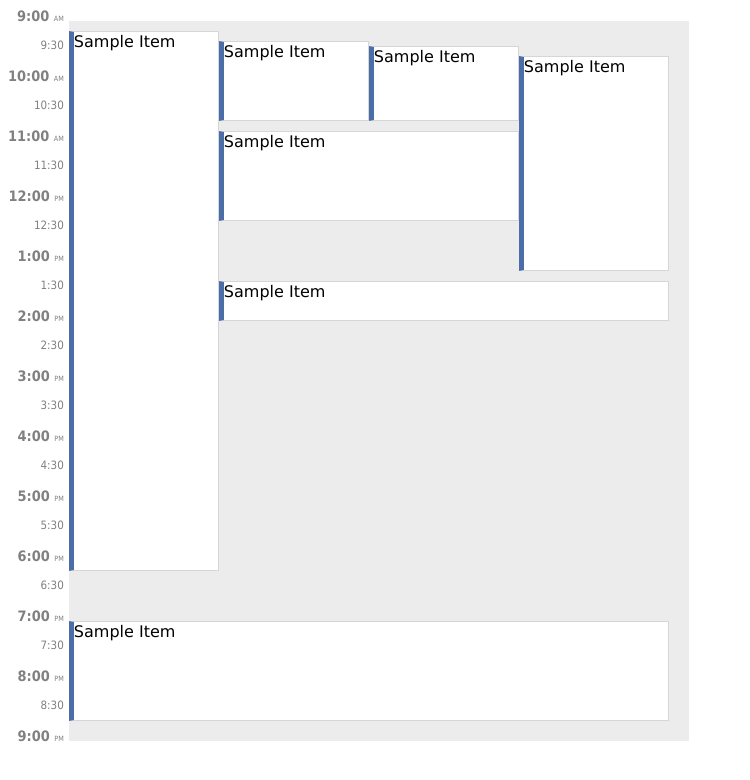
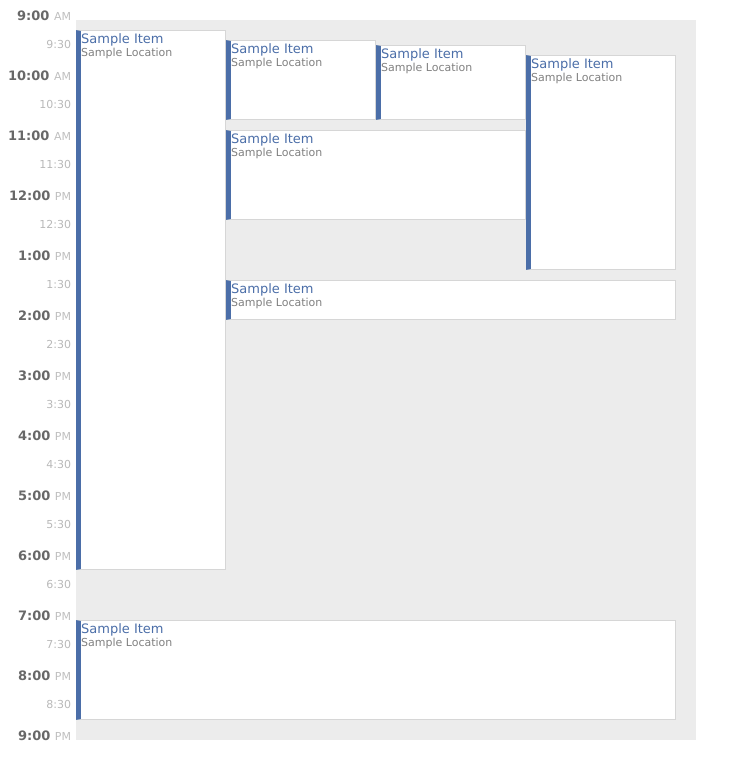
Before and after one commit to eliseosoto/calendar, a plain HTML site: page index.html in a window 1280 px wide. Shown: the whole page, without its empty margins (0-750 px from the left). Drawn offline with Linux system fonts and the light colour scheme.

Commit message:
Adds eventLocation element and more style.

```diff
--- a/js/app.js
+++ b/js/app.js
@@ -15,11 +15,17 @@
         div.style.top = event.top + 'px';
         div.style.left = event.left + 'px';
 
-        var span = document.createElement('span');
+        var eventTitle = document.createElement('div');
+        eventTitle.className = 'eventTitle';
         //div.textContent = event.id + "@" + event.start + ", " + event.end + " - w:" + event.width + " -l:" + event.left;
-        div.textContent = "Sample Item"
+        eventTitle.textContent = "Sample Item"
 
-        div.appendChild(span);
+        var eventLocation = document.createElement('div');
+        eventLocation.className = 'eventLocation';
+        eventLocation.textContent = "Sample Location";
+
+        div.appendChild(eventTitle);
+        div.appendChild(eventLocation);
 
         return div;
     };
--- a/style.css
+++ b/style.css
@@ -13,9 +13,9 @@ body {
 }
 
 .timeline {
-    font-family: 'Tahoma';
+    /*font-family: 'Tahoma';*/
     text-align: right;
-    font-size: 0.9em;
+    font-size: 13px;
     color: gray;
     display: inline-block;
     /*border: 1px solid red;*/
@@ -25,18 +25,20 @@ body {
     font-weight: bold;
     display: block;
     height: 30px;
-
+    color: #686868;
 }
 
 .halfHour {
-    font-size: 0.8em;
+    font-size: 11px;
     display: block;
     height: 30px;
+    color: #b9b9b9;
 }
 
 .amPm {
-    font-size: 0.5em;
+    font-size: 11px;
     font-weight: normal;
+    color: #bfbfbf;
 }
 
 .event {
@@ -46,3 +48,15 @@ body {
     -moz-box-sizing: border-box;
     -webkit-box-sizing: border-box;
 }
+
+.eventTitle {
+    font-weight: normal;
+    font-size: 13px;
+    color: #4b6ea8;
+}
+
+.eventLocation {
+    font-weight: normal;
+    font-size: 11px;
+    color: gray;
+}
```
